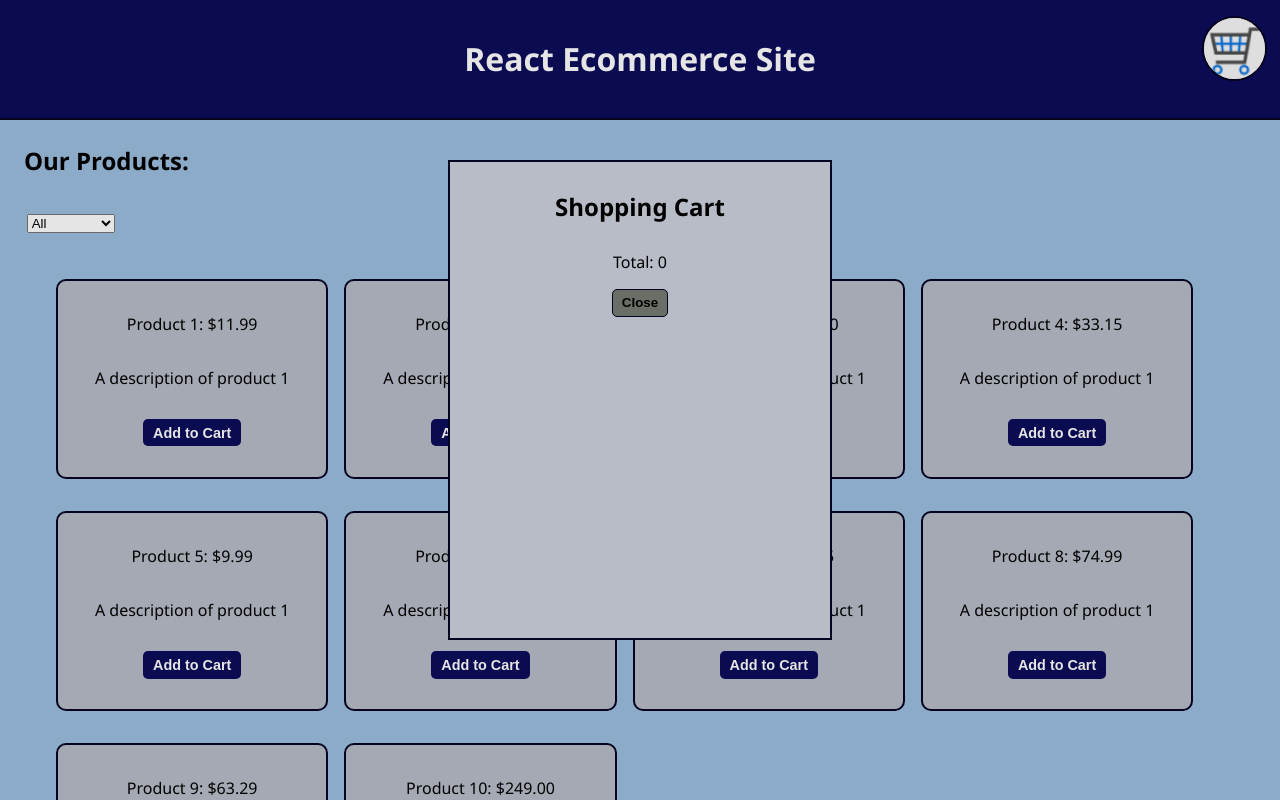
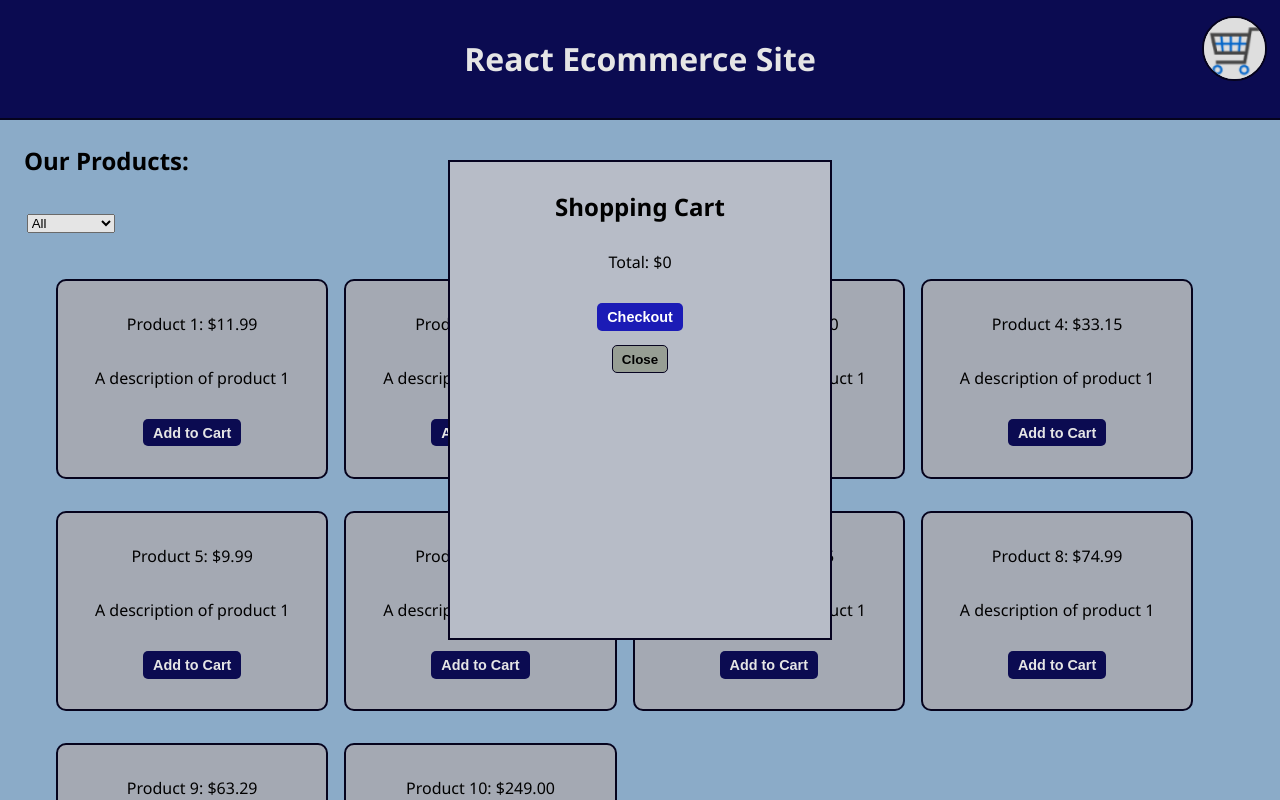
Before and after one commit to KSmith8888/React-Ecommerce-Site, a React (Create React App) app: page / in a window 1280 px wide. Both pictures are taken after a click on the button "Open shopping cart". Shown: the top 800 px of the page. Built offline with nearby package versions, Linux system fonts and the light colour scheme.

Commit message:
Added conditional logic for checking out

```diff
--- a/src/components/CartModal.jsx
+++ b/src/components/CartModal.jsx
@@ -13,9 +13,24 @@ export default function CartModal(props) {
     return (
         <dialog id="shopping-cart-modal">
             <h2 className="cart-heading">Shopping Cart</h2>
-            <div className="cart-items">{itemElements}</div>
-            <p className="cartTotal">Total: {props.total}</p>
-            <button onClick={() => { props.handleClose() }} className="close-cart-btn">Close</button>
+            {
+            !props.isCheckingOut ?
+                <div className="cart-items">{itemElements}</div> :
+                <p>Processing...</p>
+            }
+            <p className="cartTotal">Total: ${props.total}</p>
+            <button
+                type="button"
+                className="checkout-btn"
+                onClick={() => {
+                    props.handleCheckout()}
+            }>Checkout</button>
+            <button
+                type="button"
+                className="close-cart-btn"
+                onClick={() => {
+                    props.handleClose()}
+            }>Close</button>
         </dialog>
     )
 }
```
